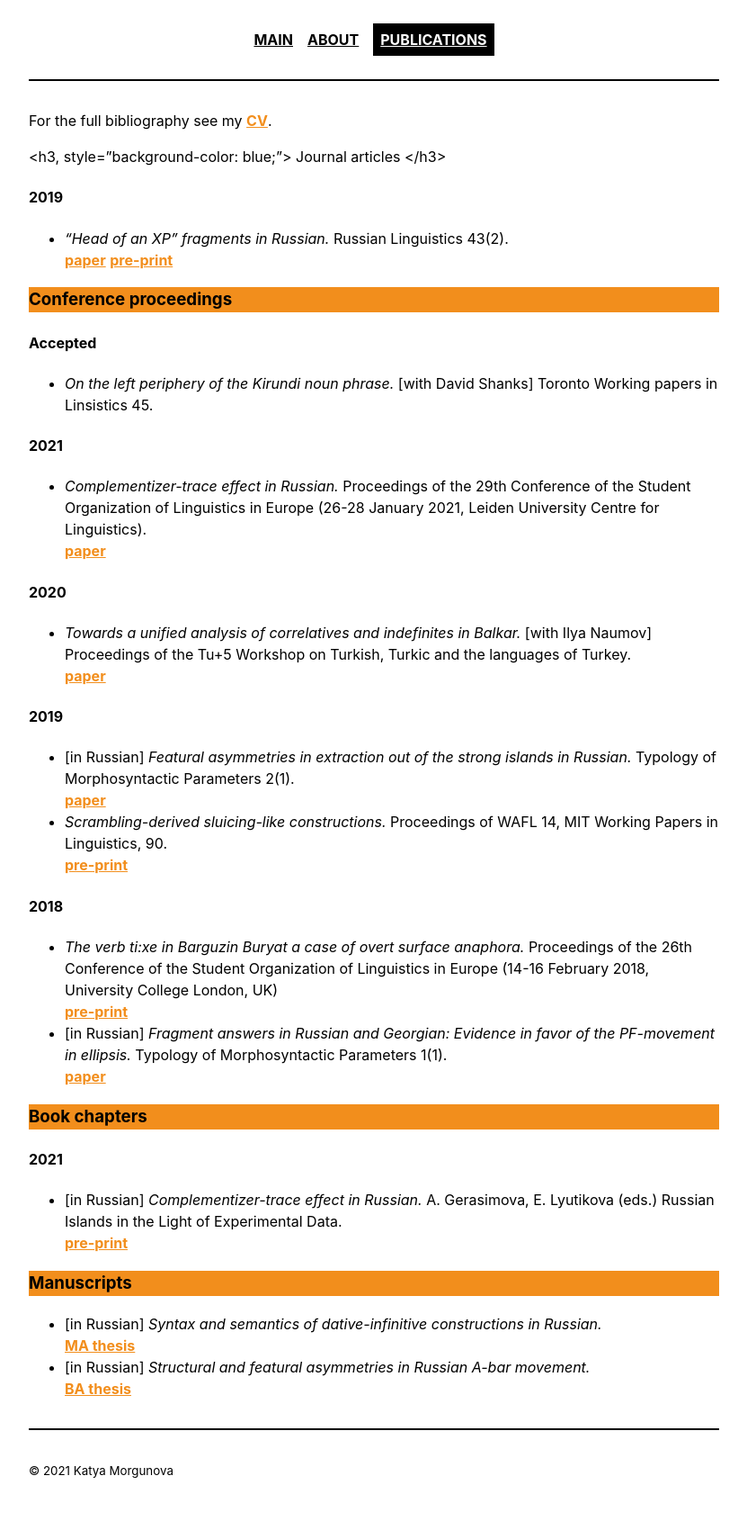
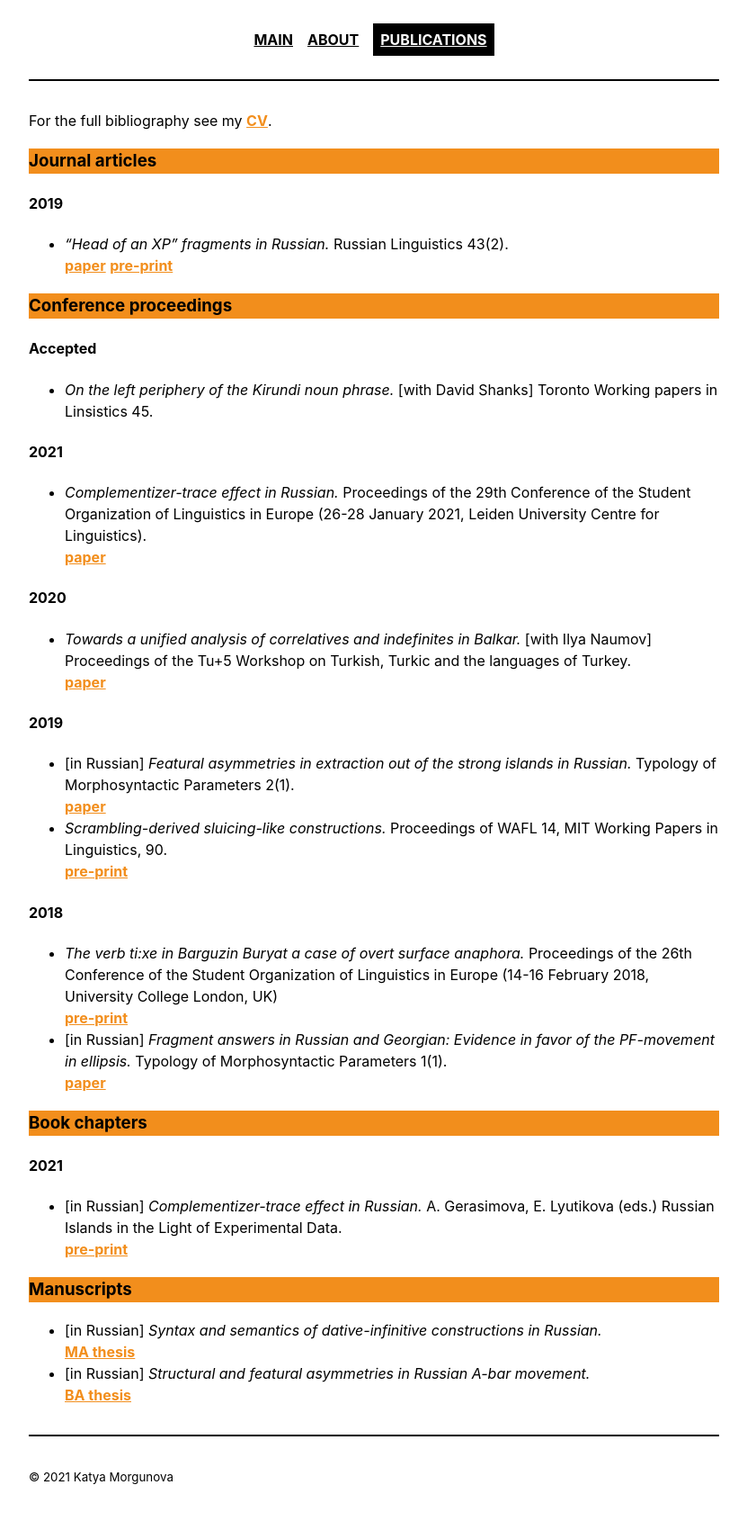
Before and after one commit to morgunova-katya/morgunova-katya.github.io, a Jekyll site: the page built from _pages/publications.md, in a window 1280 px wide. Shown: the whole page at 90% size, without its empty margins (224-1055 px from the left). Built offline with Jekyll 4.4.1, drawn with Linux system fonts in a browser that asks for light colours.

Commit message:
mild changes

```diff
--- a/_pages/publications.md
+++ b/_pages/publications.md
@@ -5,7 +5,7 @@ title: Publications
 
 For the full bibliography see my <a href="{{ site.baseurl }}/files/morgunova_cv.pdf" class="pdf">CV</a>.
 
-<h3, style="background-color: blue;"> Journal articles </h3>
+<h3> Journal articles </h3>
 
 <h4> 2019 </h4>
 
```
Also changed, not shown: _pages/about.md (+1 -1 lines).
